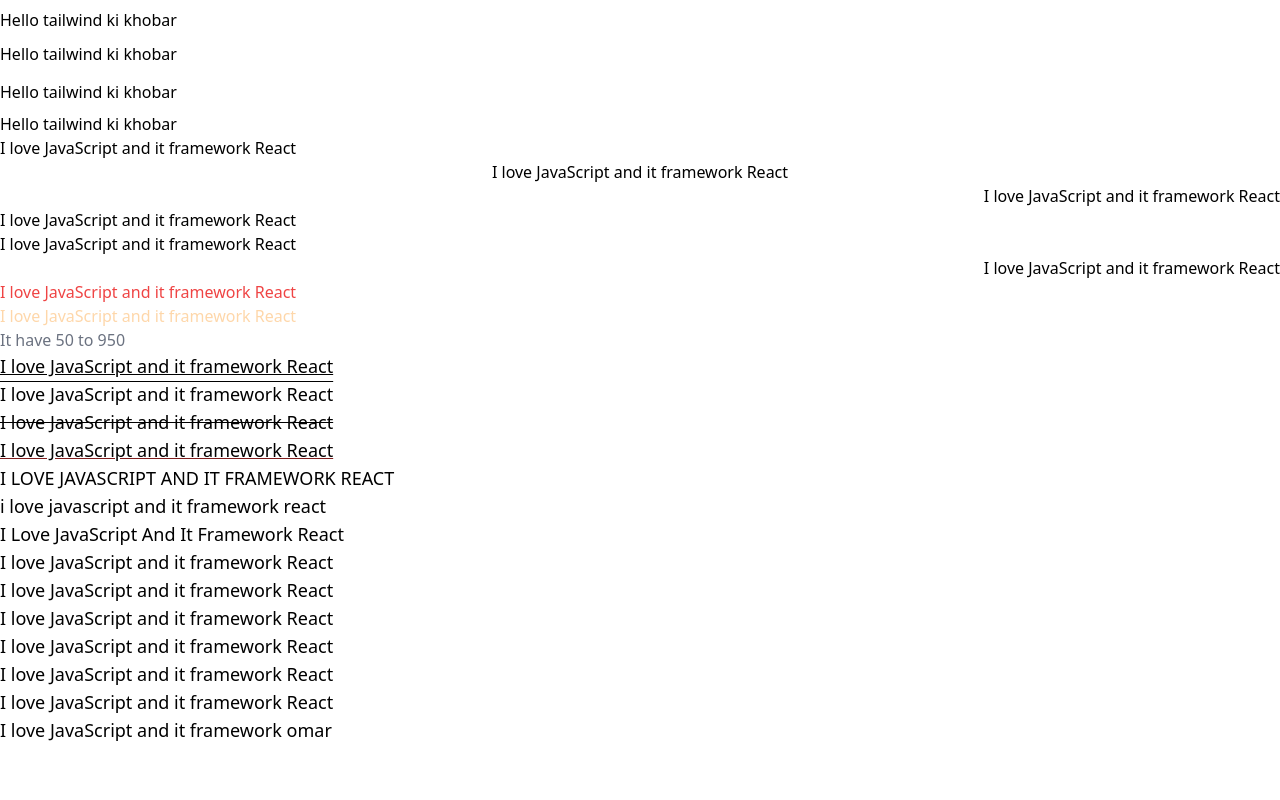
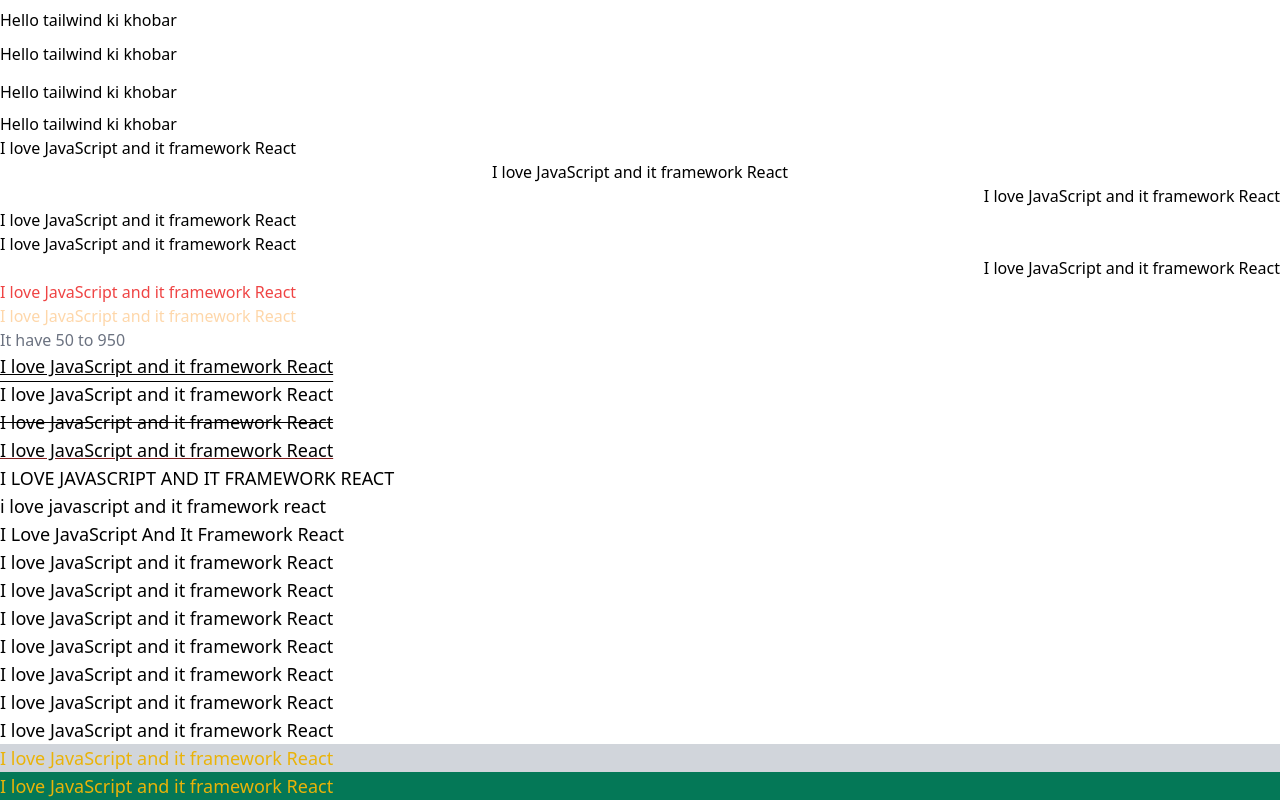
Before and after one commit to code-with-omar/tailwind-css, a plain HTML site: page index.html in a window 1280 px wide. Shown: the part 800-1600 px from the top of the page. Before the commit the page ends 1544 px from the top, so only its background shows below. Drawn offline with nearby package versions, Linux system fonts and the light colour scheme.

Commit message:
Background color

```diff
--- a/index.html
+++ b/index.html
@@ -72,8 +72,12 @@
     <p class="text-lg align-middle">I love JavaScript and it framework React</p>
     <p class="text-lg align-bottom">I love JavaScript and it framework React</p>
     <p class="text-lg align-sup">I love JavaScript and it framework React</p>
-    <p class="text-lg align-super">I love JavaScript and it framework omar</p>
-
+    <p class="text-lg align-super">I love JavaScript and it framework React</p>
+    <!-- backgrounds -->
+    <!-- 1. backgrounds color -->
+    <p class="text-lg bg-gray-300 text-yellow-500">I love JavaScript and it framework React</p>
+    <p class="text-lg bg-emerald-700 text-yellow-500">I love JavaScript and it framework React</p>
+    <p></p>
 </body>
 
 </html>
```
